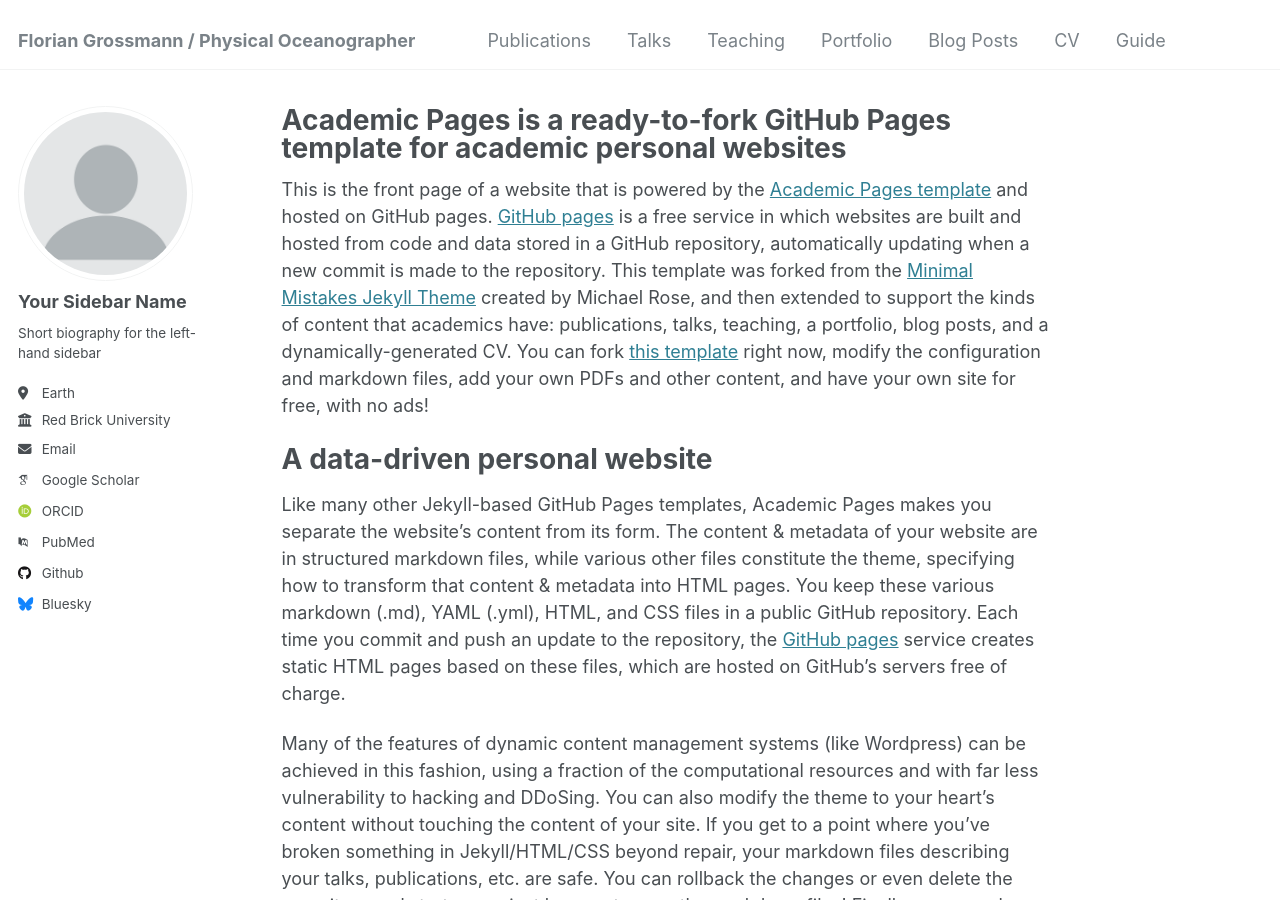
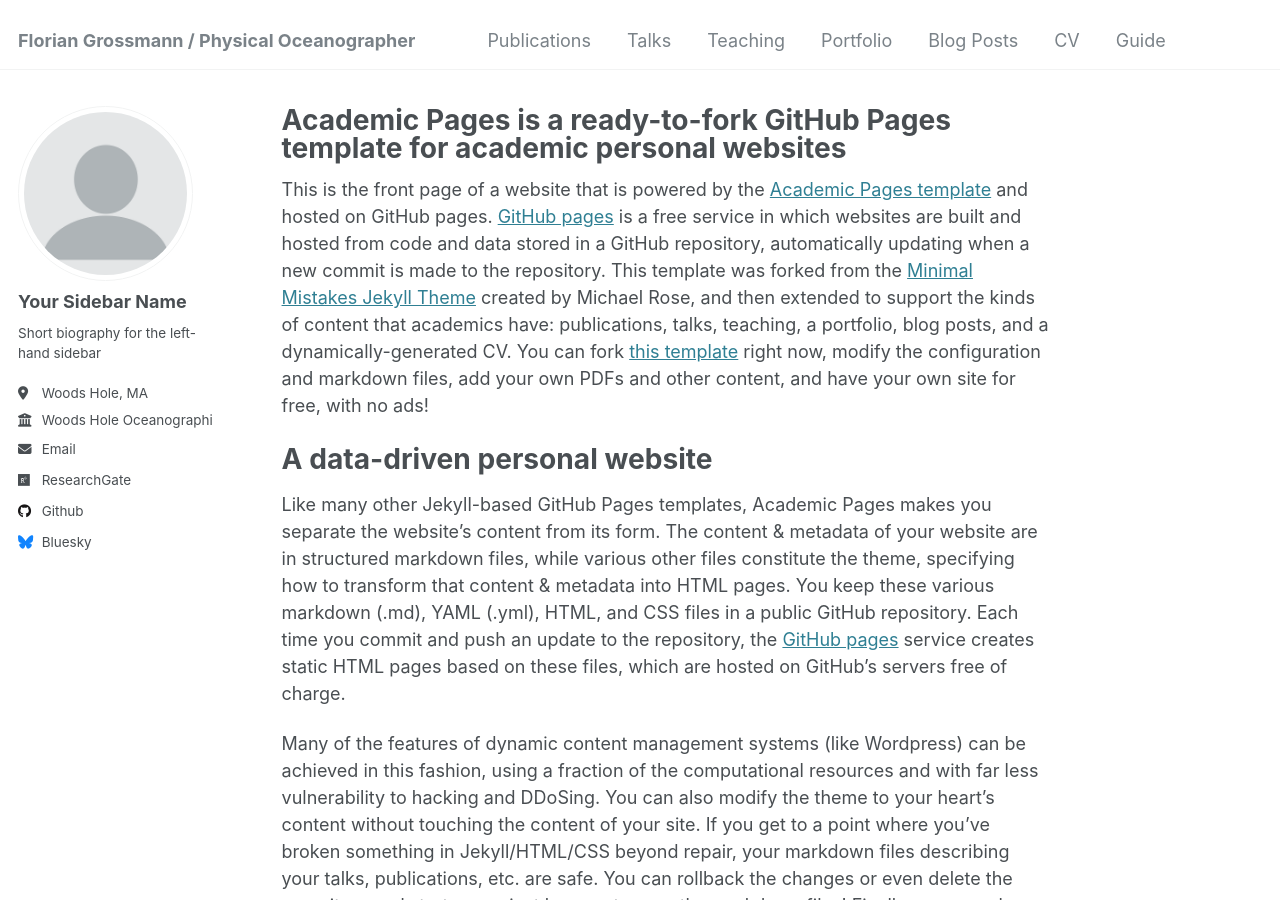
Before and after one commit to FlorianGrossmann/FlorianGrossmann.github.io, a Jekyll site: the page built from _pages/about.md, in a window 1280 px wide and 900 px high. Built offline with Jekyll 4.4.1, drawn with Linux system fonts in a browser that asks for light colours; some web fonts are replaced.

Commit message:
Update _config.yml

```diff
--- a/_config.yml
+++ b/_config.yml
@@ -25,19 +25,19 @@ author:
   name             : "Your Sidebar Name"
   pronouns         : # example: "she/her"
   bio              : "Short biography for the left-hand sidebar"
-  location         : "Earth"
-  employer         : "Red Brick University"
+  location         : "Woods Hole, MA"
+  employer         : "Woods Hole Oceanographic Institution (WHOI)"
   uri              : # URL
-  email            : "none@example.org"
+  email            : "florian.grossmann@whoi.edu"
 
   # Academic websites
   arxiv            : # URL - Update with the correct link to your profile
-  googlescholar    : "https://scholar.google.com/citations?user=PS_CX0AAAAAJ"
+  googlescholar    : # URL
   impactstory      : # URL
-  orcid            : "http://orcid.org/yourorcidurl"
+  orcid            : # URL
   semantic         : # URL
-  pubmed           : "https://www.ncbi.nlm.nih.gov/pubmed/?term=john+snow"
-  researchgate     : # URL
+  pubmed           : # URL
+  researchgate     : "https://www.researchgate.net/profile/Florian-Grossmann-7"
   scopus           : # URL
 
   # Repositories and software development
```
